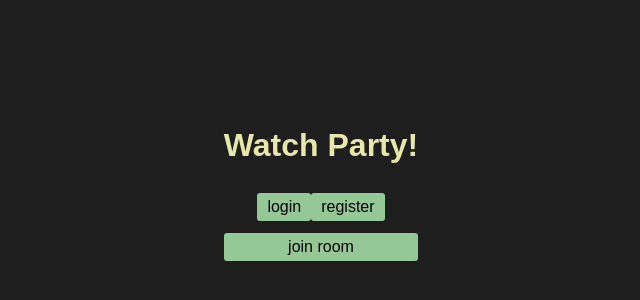
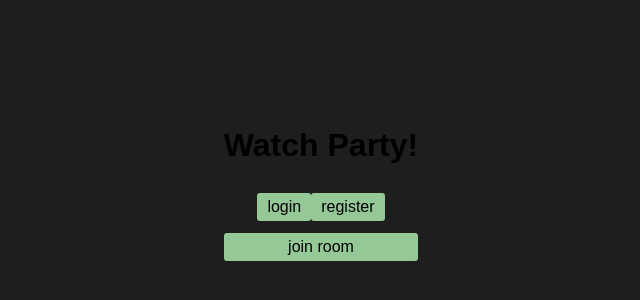
Before and after one commit to NeemZ16/watch-party, a React (Vite) app in the folder client/: page / in a window 1280 px wide. Shown: the part 206-506 px from the top of the page, without its empty margins (319-959 px from the left). Built offline with nearby package versions, Linux system fonts and the light colour scheme.

Commit message:
modal overlay and positioning added

```diff
--- a/client/src/App.css
+++ b/client/src/App.css
@@ -25,17 +25,19 @@ body {
 h1,
 h2,
 h3 {
-  color: var(--h-col);
+  color: var(--neutral);
   margin-bottom: 1rem;
 }
 
-button, .btn {
+button,
+.btn {
   border: none;
   padding: 5px 10px;
   border-radius: 3px;
   cursor: pointer;
   text-decoration: none;
   font-size: 1rem;
+  background-color: var(--neutral);
 }
 
 .primary:hover {
@@ -46,12 +48,19 @@ button, .btn {
   background-color: var(--hov-secondary);
 }
 
-.primary, .primary:active {
+.primary,
+.primary:active {
   background-color: var(--primary);
   color: #fff;
 }
 
-.secondary, .secondary:active {
+.secondary,
+.secondary:active {
   background-color: var(--secondary);
   color: #000;
 }
+
+.delete,
+.delete:active {
+  background-color: var(--delete);
+}
```
Lines whose indentation alone changed are shown as unchanged.
